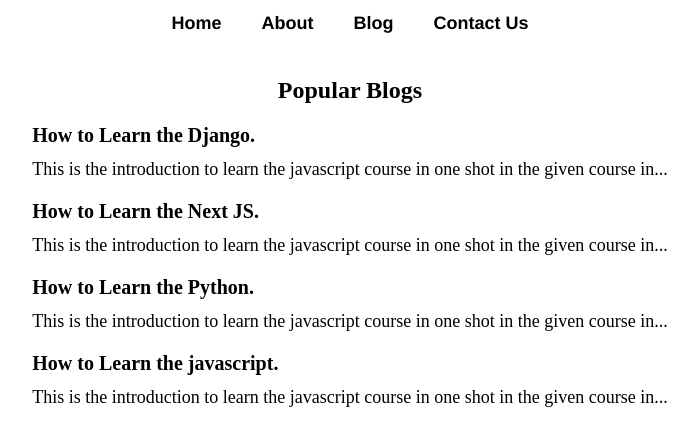
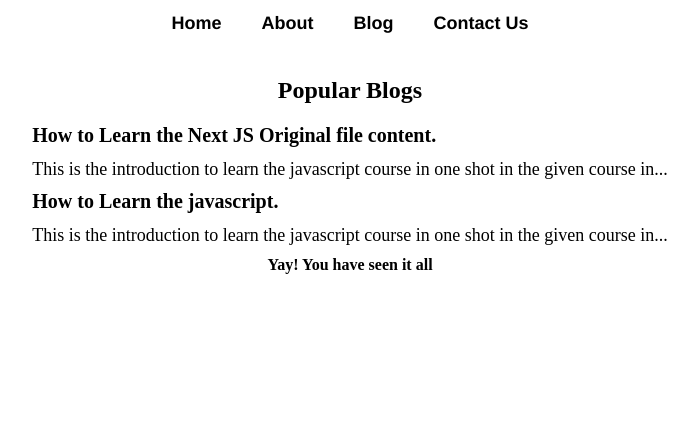
Before and after one commit to mananaggarwal2001/Blog-Application, a Next.js app: page /blog in a window 1280 px wide. Shown: the top 446 px of the page, without its empty margins (290-988 px from the left). Built offline with nearby package versions, Linux system fonts and the light colour scheme.

Commit message:
added the infinite scoll functionality sucessfully

```diff
--- a/blogData/how-to-learn-Django.json
+++ /dev/null
@@ -1,7 +0,0 @@
-{
-    "title": "How to Learn the Django.",
-    "content":"This is the introduction to learn the javascript course in one shot in the given course in for learning the javascript in one shot. the javascript is the one of the major compoenents in making the websites for the production based code. when getting the code in the one shot.",
-    "author":"Manan Bhai is the main author for creating the websites in the one shot.",
-    "this":"this is the file system from the mongodb atlas for getting the user input",
-    "slug": "how-to-learn-Django"
-}
--- a/blogData/how-to-learn-Nextjs.json
+++ b/blogData/how-to-learn-Nextjs.json
@@ -1,6 +1,6 @@
 {
-    "title": "How to Learn the Next JS.",
+    "title": "How to Learn the Next JS Original file content.",
     "content":"This is the introduction to learn the javascript course in one shot in the given course in for learning the javascript in one shot. the javascript is the one of the major compoenents in making the websites for the production based code. when getting the code in the one shot.",
     "author":"Manan Bhai is the main author for creating the websites in the one shot.",
-    "slug": "how-to-learn-Nextjs"
+    "slug": "how-to-learn-Nextjs8"
 }
--- a/blogData/how-to-learn-Python.json
+++ /dev/null
@@ -1,7 +0,0 @@
-{
-    "title": "How to Learn the Python.",
-    "content":"This is the introduction to learn the javascript course in one shot in the given course in for learning the javascript in one shot. the javascript is the one of the major compoenents in making the websites for the production based code. when getting the code in the one shot.",
-    "author":"Manan Bhai is the main author for creating the websites in the one shot.",
-    "this":"this is the file system from the mongodb atlas for getting the user input",
-    "slug": "how-to-learn-Python"
-}
--- a/blogData/how-to-learn-javascript.json
+++ b/blogData/how-to-learn-javascript.json
@@ -2,5 +2,5 @@
     "title": "How to Learn the javascript.",
     "content":"This is the introduction to learn the javascript course in one shot in the given course in for learning the javascript in one shot. the javascript is the one of the major compoenents in making the websites for the production based code. when getting the code in the one shot.",
     "author":"Manan Bhai is the main author for creating the websites in the one shot.",
-    "slug":"how-to-learn-javascript"
+    "slug":"how-to-learn-javascript15"
 }
--- a/pages/api/blogs.js
+++ b/pages/api/blogs.js
@@ -2,15 +2,16 @@
 import { typescript } from '@/next.config';
 import * as fs from 'fs'
 export default async function handler(req, res) {
-
-  const resultData = await fs.promises.readdir('blogData');
+  let data = await fs.promises.readdir('blogData');
+  data = data.slice(0, Number.parseInt(req.query.count))
+  console.log(data.length);
   let allBlogs = []
-  let parsedBlogs = []
   let eachResult;
 
+
   try {
-    for (let index = 0; index < resultData.length; index++) {
-      eachResult = await fs.promises.readFile(`blogData/${resultData[index]}`, 'utf-8')
+    for (let index = 0; index < data.length; index++) {
+      eachResult = await fs.promises.readFile(`blogData/${data[index]}`, 'utf-8')
       allBlogs.push(JSON.parse(eachResult))
     }
   } catch (error) {
--- a/pages/blog.js
+++ b/pages/blog.js
@@ -1,5 +1,6 @@
 import React, { useEffect, useState } from 'react'
 import styles from '../styles/Home.module.css'
+import InfiniteScroll from 'react-infinite-scroll-component';
 import Link from 'next/link'
 import * as fs from 'fs'
 // step1: collect all the files from the blog data directory
@@ -9,6 +10,14 @@ const blog = (props) => {
 
   console.log(props)
   const [Blogs, setBlogs] = useState(props.allBlogs)
+  const [count, setcount] = useState(2)
+  const fetchMoreData = async () => {
+    let d = await fetch(`http://localhost:3000/api/blogs?count=${count + 2}`)
+    console.log(count)
+    setcount(count+2)
+    let result = await d.json()
+    setBlogs(result)
+  };
 
   return (
     <>
@@ -51,16 +60,28 @@ const blog = (props) => {
       </style>
       <div> <h2 className='popularBlogs'>Popular Blogs</h2>
         <div className={styles.grid}>
+          <InfiniteScroll
+            dataLength={Blogs.length} //This is important field to render the next data
+            next={fetchMoreData}
+            hasMore={props.allcount !== Blogs.length}
+            loader={<h4>Loading...</h4>}
+            endMessage={
+              <p style={{ textAlign: 'center' }}>
+                <b>Yay! You have seen it all</b>
+              </p>
+            }
+          >
             {Blogs.map((blogitem) => {
               return (
                 <div className="container" key={blogitem.slug}>
                   <Link className='LinkClass' href={`./blogPosts/${blogitem.slug}`}>
                     <h3 className='headingClass'>{blogitem.title}</h3>
                   </Link>
-                <p className='paragraphTagline'>{blogitem.content.substr(0,90)}...</p>
+                  <p className='paragraphTagline'>{blogitem.content.substr(0, 90)}...</p>
                 </div>
               )
             })}
+          </InfiniteScroll>
 
         </div>
       </div>
@@ -71,13 +92,13 @@ const blog = (props) => {
 
 export async function getStaticProps(context) {
   const resultData = await fs.promises.readdir('blogData');
+  let allcount = resultData.length;
   let allBlogs = []
-  let parsedBlogs = []
   let eachResult;
 
   try {
-    for (let index = 0; index < resultData.length; index++) {
-      eachResult = await fs.promises.readFile(`blogData/${resultData[index]}`, 'utf-8')
+    for (let index = 0; index < 2; index++) {
+      eachResult = await fs.promises.readFile(`blogData/${resultData[index]}` , 'utf-8')
       allBlogs.push(JSON.parse(eachResult))
     }
   } catch (error) {
@@ -85,7 +106,7 @@ export async function getStaticProps(context) {
   }
 
   return {
-    props:{allBlogs}
+    props: { allBlogs, allcount }
   }
 }
 
```
Also changed, not shown: blogData/java.txt (deleted), 1 other file (tests, documents, lock files or other folders). Lines whose indentation alone changed are shown as unchanged.
